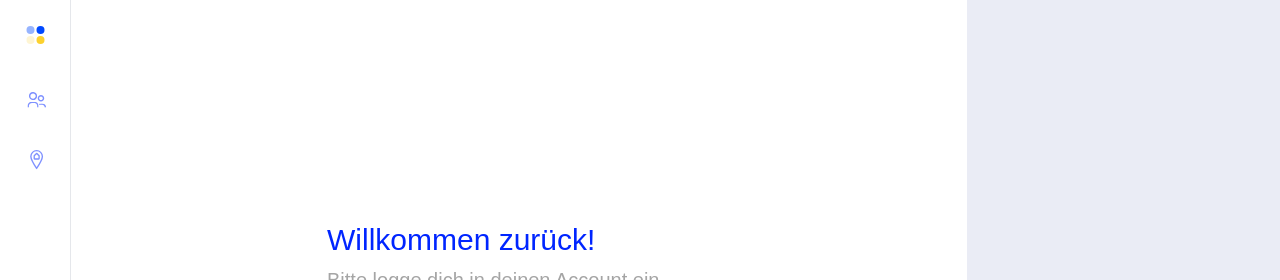
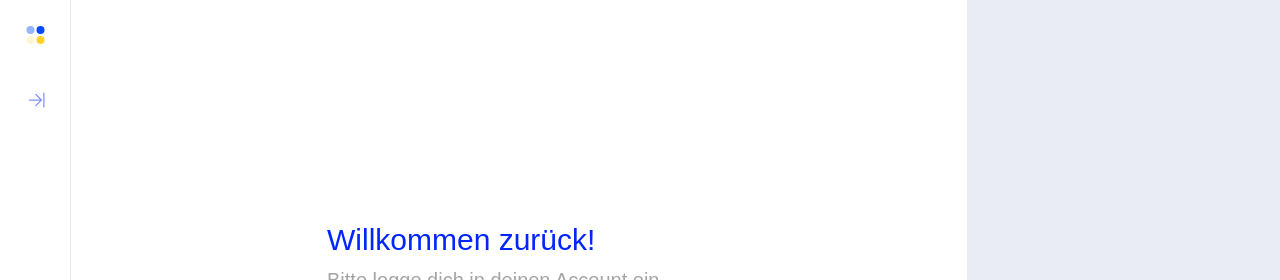
Before and after one commit to volo-db/volodb-frontend, a Vue app: page /login in a window 1280 px wide. Shown: the top 280 px of the page. Built offline with nearby package versions, Linux system fonts and the light colour scheme; a web font is replaced by a local one.

Commit message:
add NavBar styling and UserButton with avatar as component

```diff
--- a/src/components/NavigationBar.vue
+++ b/src/components/NavigationBar.vue
@@ -1,36 +1,46 @@
 <template>
-  <div class="w-[70px] bg-white">
+  <div class="w-[70px] bg-white flex flex-col">
     <div class="flex justify-center items-center aspect-square">
       <img :src="smallVolodbLogo" alt="volodb-logo" />
     </div>
-    <div>
-      <NavBarButton type="login" v-if="false" />
+    <NavBarButton type="login" v-if="!userStore.loggedIn" />
     <NavBarButton type="dashboard" v-if="false" />
     <NavBarButton
       type="volunteers"
       @click="goToVolunteersView()"
       :active="$route.name == 'VolunteersView'"
+      v-if="userStore.loggedIn"
     />
     <NavBarButton
       type="projects"
       @click="goToProjectsView()"
       :active="$route.name == 'ProjectsView'"
+      v-if="userStore.loggedIn"
     />
     <NavBarButton type="seminars" v-if="false" />
+    <div class="mt-auto"></div>
     <NavBarButton type="mail" v-if="false" />
     <NavBarButton type="settings" v-if="false" />
-      <NavBarButton type="user-button" />
-      <NavBarButton type="logout" v-if="false" />
-    </div>
+    <UserButton v-if="userStore.loggedIn" />
+    <NavBarButton type="logout" @click="userStore.logout()" v-if="userStore.loggedIn" />
   </div>
 </template>
 
 <script>
 import NavBarButton from '@/components/NavBarButton.vue'
 import smallVolodbLogo from '@/assets/logo-volodb-small.svg'
+import UserButton from '@/components/UserButton.vue'
+import { useUserStore } from '@/stores/UserStore.js'
 
 export default {
-  components: { NavBarButton },
+  components: { NavBarButton, UserButton },
+  setup() {
+    const userStore = useUserStore()
+
+    return {
+      userStore
+    }
+  },
   data() {
     return {
       smallVolodbLogo
```
Lines whose indentation alone changed are shown as unchanged.
